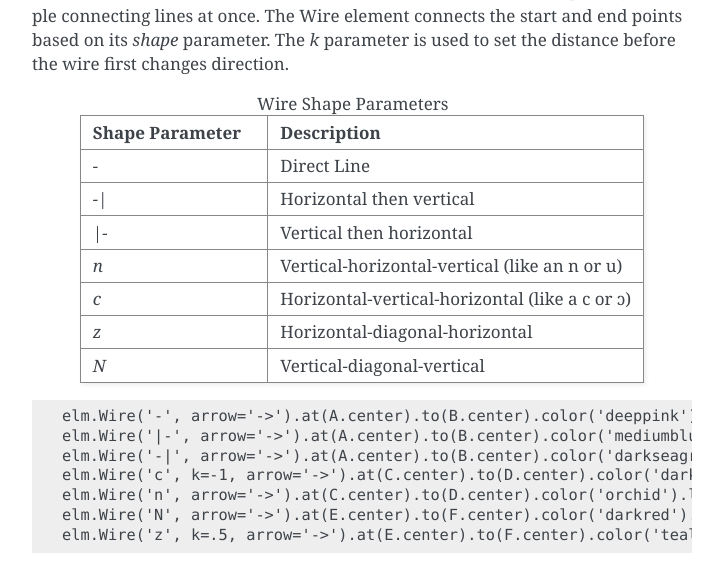
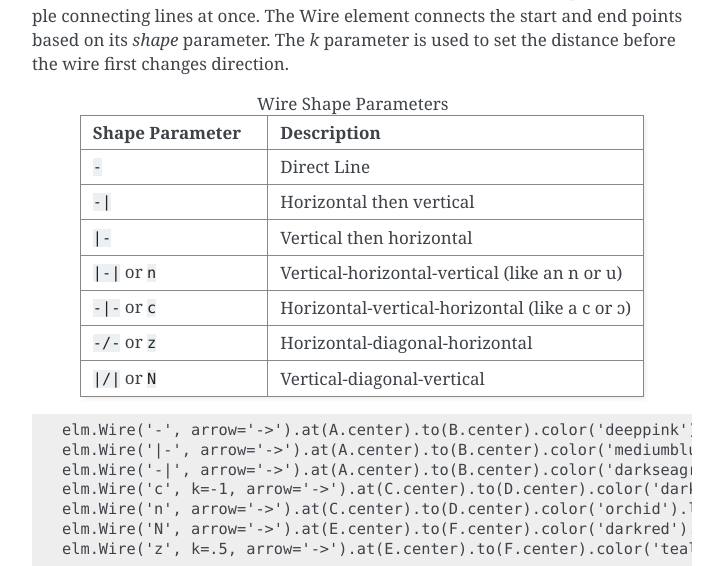
Before and after one commit to cdelker/schemdraw, a Sphinx documentation site: the page built from docs/usage/placement.rst, in a window 1280 px wide and 900 px high, scrolled down 5457 px, cut to the strip 0-566 px from the top of the window. Shown: the whole strip, without its empty margins (388-1111 px from the left). Built offline with Sphinx 7.4.7, drawn with Linux system fonts in a browser that asks for light colours; pages that are not in the unit, such as notebooks, are missing from menus.

Commit message:
add wire shape parameter aliases

```diff
--- a/docs/usage/placement.rst
+++ b/docs/usage/placement.rst
@@ -306,19 +306,19 @@ The `k` parameter is used to set the distance before the wire first changes dire
 
    * - Shape Parameter
      - Description
-   * - `-`
+   * - ``-``
      - Direct Line
-   * - `-\|`
+   * - ``-|``
      - Horizontal then vertical
-   * - `\|-`
+   * - ``|-``
      - Vertical then horizontal
-   * - `n`
+   * - ``|-|`` or ``n``
      - Vertical-horizontal-vertical (like an n or u)
-   * - `c`
+   * - ``-|-`` or ``c``
      - Horizontal-vertical-horizontal (like a c or ↄ)
-   * - `z`
+   * - ``-/-`` or ``z``
      - Horizontal-diagonal-horizontal
-   * - `N`
+   * - ``|/|`` or ``N``
      - Vertical-diagonal-vertical
 
 .. jupyter-input::
```
Also changed, not shown: 1 other file.
